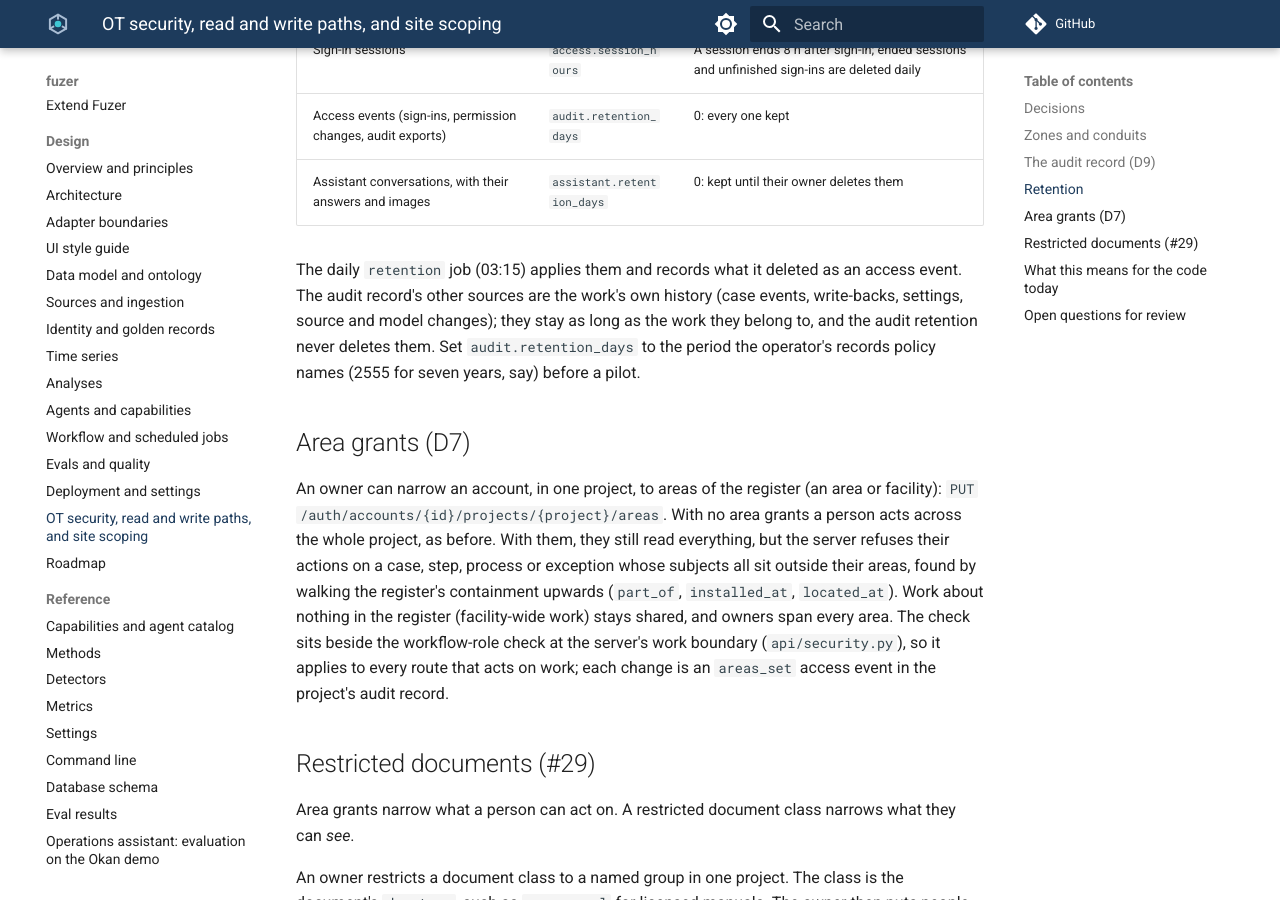
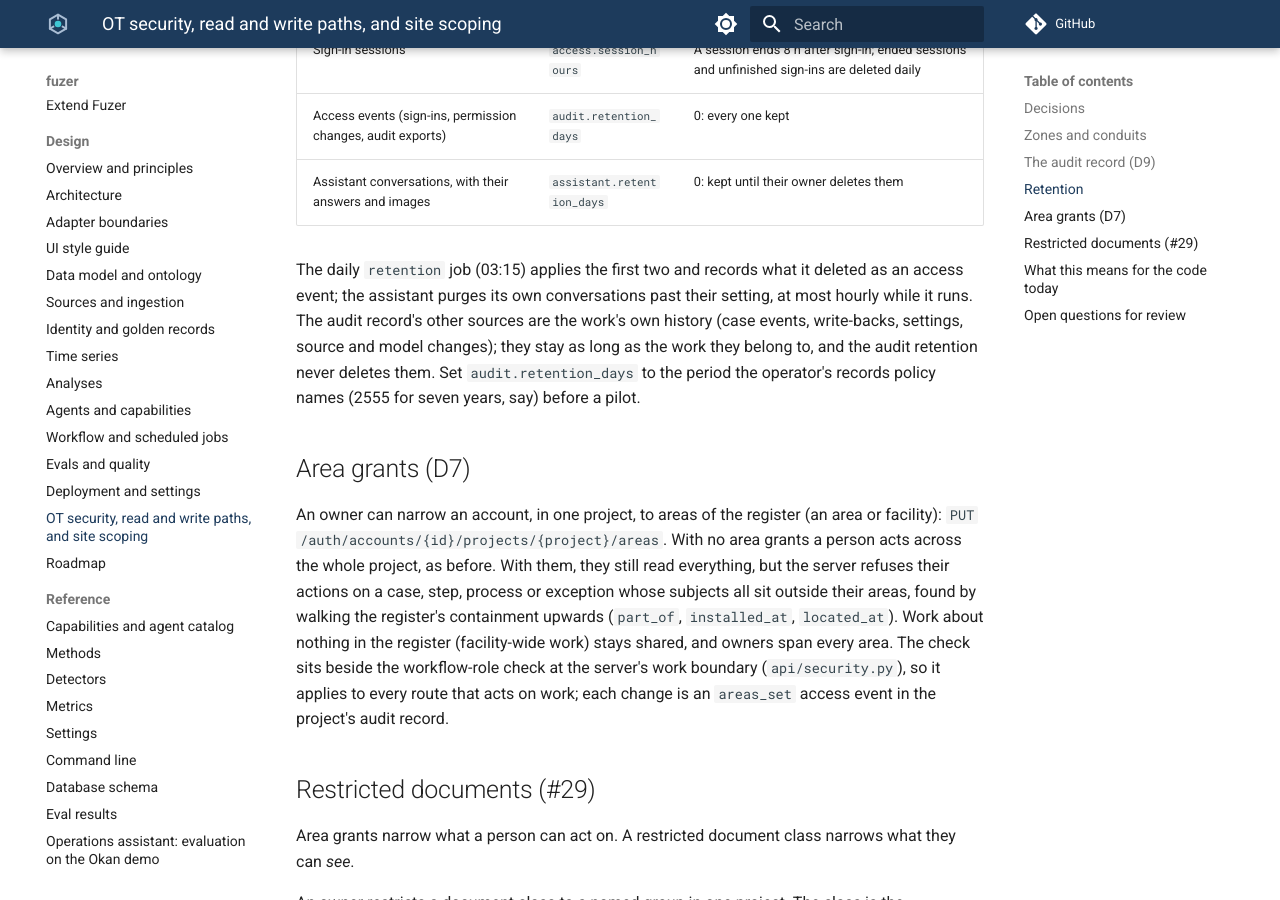
Before and after one commit to areed145/fuzer, an MkDocs documentation site: the page built from docs/ot-security.md, in a window 1280 px wide and 900 px high, scrolled down 2505 px. Built offline with MkDocs 1.6.1 and Material for MkDocs 9.7.7, drawn with Linux system fonts in a browser that asks for light colours; comment, search, counter and statistics services are not loaded.

Commit message:
Retention stays in core without importing the assistant
The layer contract forbids core importing agents, so the daily retention job applies the session and access event
periods, and the assistant keeps purging its own conversations past assistant.retention_days, as it already did.

Co-Authored-By: Claude Opus 5.5 <noreply@anthropic.com>
Claude-Session: https://claude.ai/code/session_01LEmc6QzXHGk7KcbuECEikY

```diff
--- a/docs/ot-security.md
+++ b/docs/ot-security.md
@@ -85,7 +85,8 @@ How long Fuzer keeps what it records about people is a setting each, with these
 | Access events (sign-ins, permission changes, audit exports) | `audit.retention_days` | 0: every one kept |
 | Assistant conversations, with their answers and images | `assistant.retention_days` | 0: kept until their owner deletes them |
 
-The daily `retention` job (03:15) applies them and records what it deleted as an access event. The audit record's
+The daily `retention` job (03:15) applies the first two and records what it deleted as an access event; the assistant
+purges its own conversations past their setting, at most hourly while it runs. The audit record's
 other sources are the work's own history (case events, write-backs, settings, source and model changes); they stay as
 long as the work they belong to, and the audit retention never deletes them. Set `audit.retention_days` to the
 period the operator's records policy names (2555 for seven years, say) before a pilot.
```
Also changed, not shown: docs/architecture.md (+2 -3 lines), docs/workflow.md (+1 -1 lines), 3 other files.
